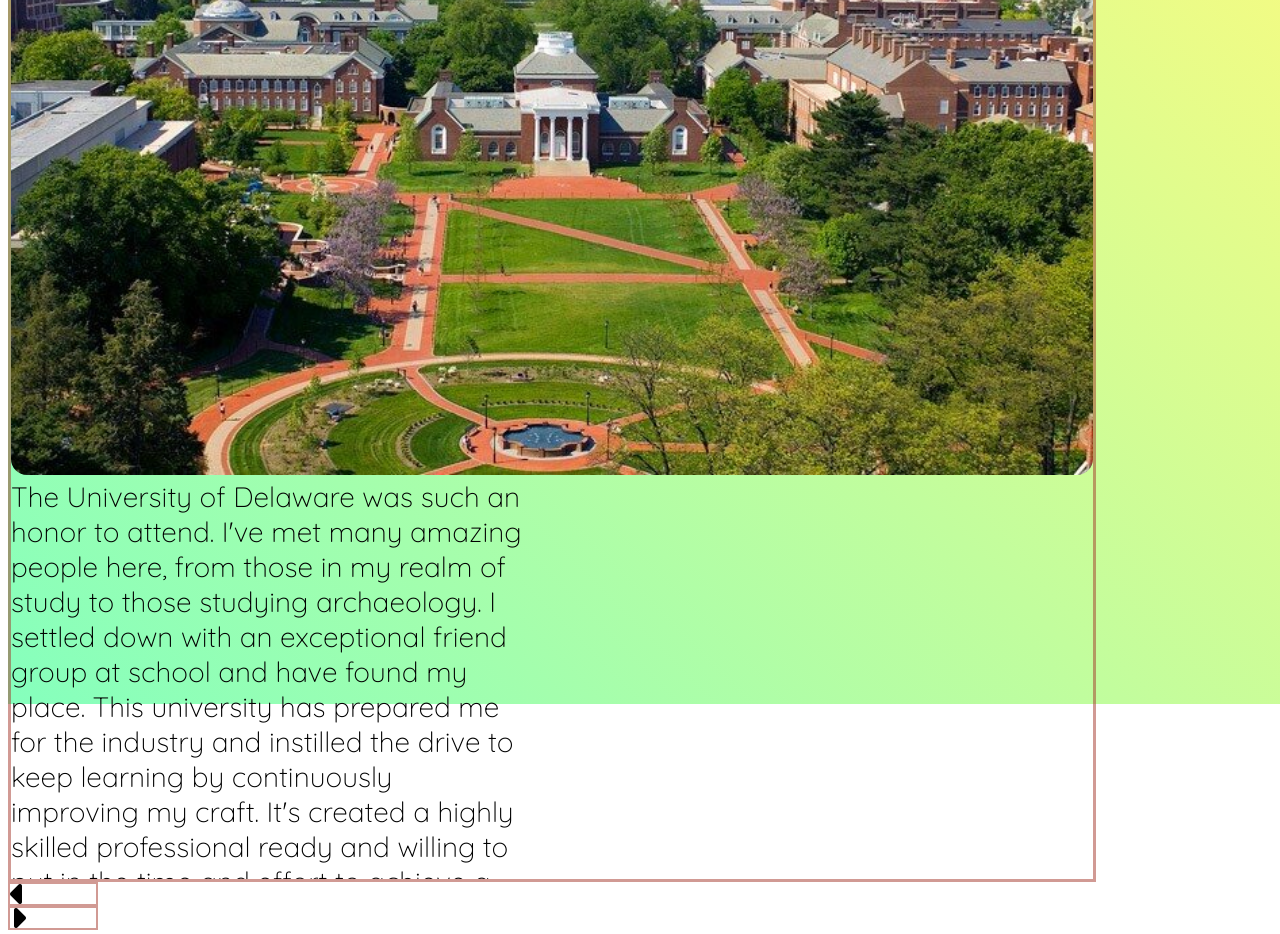
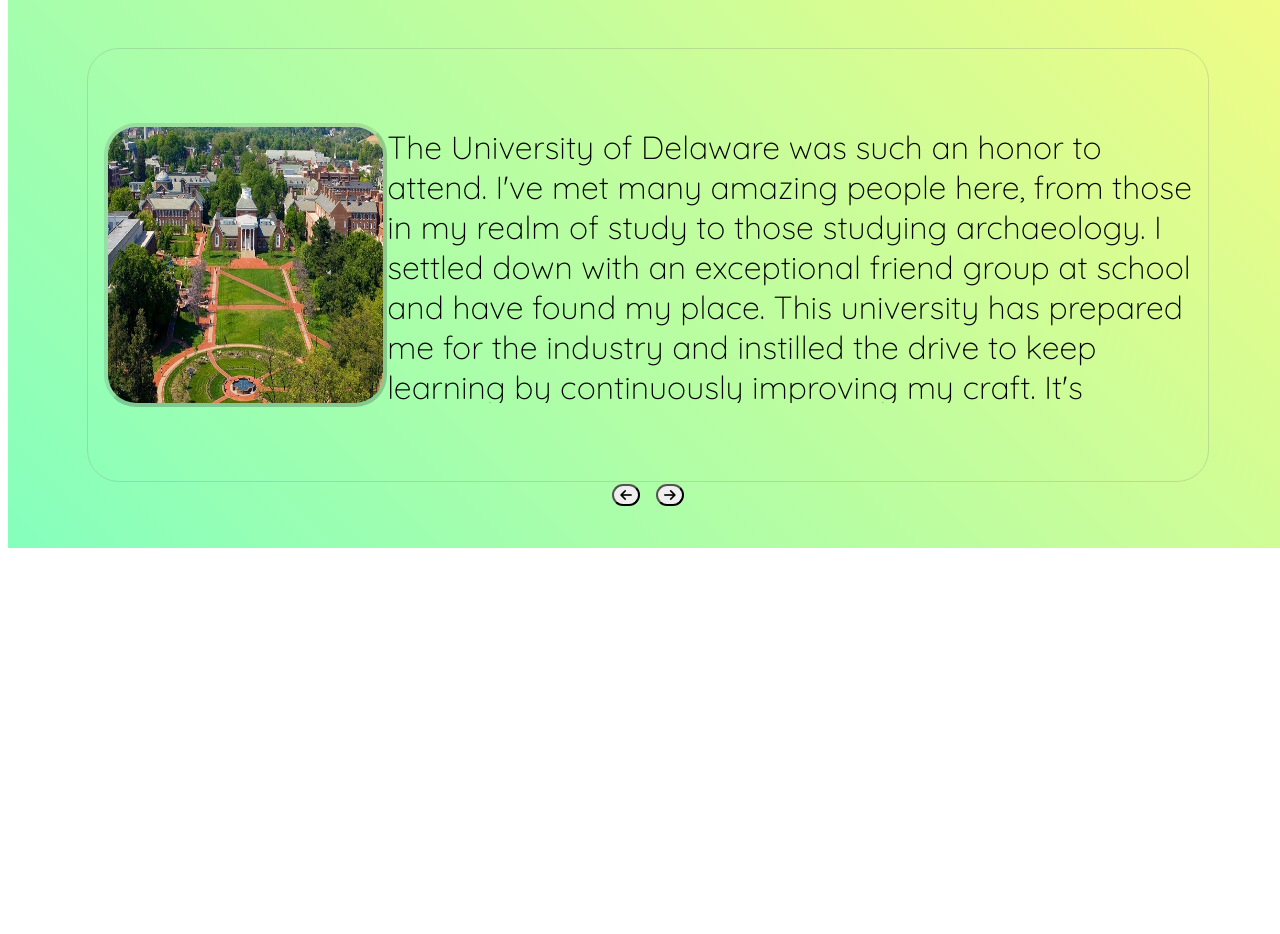
Before and after one commit to cthacker-udel/cthacker-website, a Next.js app: page /school in a window 1280 px wide. Shown: the part 260-1194 px from the top of the page. After the commit the page ends 816 px from the top, so only its background shows below. Built offline with nearby package versions, Linux system fonts and the light colour scheme.

Commit message:
[updates] Added update to project page

```diff
--- /dev/null
+++ b/src/helpers/generateTooltip/generateTooltip.tsx
@@ -0,0 +1,27 @@
+import React, { type ReactNode } from "react";
+import { Tooltip } from "react-bootstrap";
+import type { OverlayInjectedProps } from "react-bootstrap/esm/Overlay";
+
+type GenerateTooltipArgument = {
+    props: OverlayInjectedProps;
+    content: ReactNode | string;
+    classNameOverride?: string;
+};
+
+/**
+ * Generates a tooltip as an overlay to the OverlayTrigger component
+ *
+ * @param arguments - The arguments passed into the function, come in as an object to avoid multiple parameters
+ * @param arguments.props - The injected properties sent by the OverlayTrigger component
+ * @param arguments.text - The text to display in the tooltip
+ * @returns The generated tooltip with OverlayTrigger props injected
+ */
+export const generateTooltip = ({
+    props,
+    classNameOverride,
+    content,
+}: GenerateTooltipArgument): JSX.Element => (
+    <Tooltip className={classNameOverride ?? ""} {...props}>
+        {content}
+    </Tooltip>
+);
--- /dev/null
+++ b/src/helpers/generateTooltip/index.ts
@@ -0,0 +1 @@
+export { generateTooltip } from "./generateTooltip";
--- /dev/null
+++ b/src/helpers/index.ts
@@ -0,0 +1 @@
+export * from "./generateTooltip";
--- a/src/modules/School/School.component.tsx
+++ b/src/modules/School/School.component.tsx
@@ -7,7 +7,10 @@
 
 import Image from "next/image";
 import React from "react";
+import { Button, OverlayTrigger } from "react-bootstrap";
+import type { OverlayInjectedProps } from "react-bootstrap/esm/Overlay";
 
+import { generateTooltip } from "@/helpers";
 import { BasicLayout } from "@/modules/common";
 
 import schoolStyles from "./School.module.css";
@@ -18,19 +21,29 @@ enum SCHOOL_SELECTED {
     COLLEGE = 2,
 }
 
+const SCHOOL_PREVIOUS_TEXT: { [key: number]: string } = {
+    "0": "College (University of Delaware)",
+    "1": "Middle School (Independence School)",
+    "2": "High School (Salesianum School)",
+};
+
+const SCHOOL_NEXT_TEXT: { [key: number]: string } = {
+    "0": "High School (Salesianum School)",
+    "1": "College (University of Delaware)",
+    "2": "Middle School (Independence School)",
+};
+
 const schoolArray = [
     SCHOOL_SELECTED.MIDDLE_SCHOOL,
     SCHOOL_SELECTED.HIGH_SCHOOL,
     SCHOOL_SELECTED.COLLEGE,
 ];
 
-const SCHOOL_CONTAINER_QUERY_SELECTOR = "#school_container";
-
-const ANIMATION_EASING_FUNCTION = "ease-in-out";
-
 const schoolElements = [
-    <>
-        <div className="d-flex flex-row justify-content-center align-items-center">
+    <div
+        className={schoolStyles.school_content}
+        key="Independence School Description"
+    >
         <Image
             alt="The Independence School. Newark, DE."
             className={`${schoolStyles.school_picture}`}
@@ -38,17 +51,19 @@ const schoolElements = [
             src="/independence_school.jpg"
             width="200"
         />
-        </div>
-        <div className={`${schoolStyles.school_description} text-wrap my-auto`}>
+        <div className={`${schoolStyles.school_description}`}>
             <div className="mx-4">
                 {
                     "The Independence School is where I spent all my years as a young middle school student. As you can see, it has a magnificent campus. A campus that spans miles, leaving lots of places to meet new people. Most of us graduated here and went to local high schools. Someone described this school online, and I echo their sentiments as well. That the time I spent at school felt less like a school and more like an actual community."
                 }
             </div>
         </div>
-    </>,
-    <>
-        <div className="d-flex flex-row justify-content-center align-items-center">
+    </div>,
+
+    <div
+        className={schoolStyles.school_content}
+        key="Salesianum School Description"
+    >
         <Image
             alt="Salesianum School. Wilmington, DE."
             className={`${schoolStyles.school_picture}`}
@@ -56,17 +71,18 @@ const schoolElements = [
             src="/salesianum_school.jpg"
             width="200"
         />
-        </div>
-        <div className={`${schoolStyles.school_description} text-wrap my-auto`}>
+        <div className={`${schoolStyles.school_description}`}>
             <div className="mx-4">
                 {
                     "Salesianum School was a private high school located in Wilmington, DE. I received generous financial aid to go there, so it was my first choice. It had all the boxes checked, sports and rigorous academia. I played soccer during my first year there and got along well with the academia. I met some great friends along the way, and we would hang out after school every day. The experience was exceptionally bright for all four years I was there."
                 }
             </div>
         </div>
-    </>,
-    <>
-        <div className="d-flex flex-row justify-content-center align-items-center">
+    </div>,
+    <div
+        className={schoolStyles.school_content}
+        key="University of Delaware school description"
+    >
         <Image
             alt="The University of Delaware. Newark, DE."
             className={`${schoolStyles.school_picture}`}
@@ -74,56 +90,15 @@ const schoolElements = [
             src="/ud.jpg"
             width="200"
         />
-        </div>
-        <div className={`${schoolStyles.school_description} text-wrap my-auto`}>
+        <div className={`${schoolStyles.school_description}`}>
             <div className="mx-4">
                 {
                     "The University of Delaware was such an honor to attend. I've met many amazing people here, from those in my realm of study to those studying archaeology. I settled down with an exceptional friend group at school and have found my place. This university has prepared me for the industry and instilled the drive to keep learning by continuously improving my craft. It's created a highly skilled professional ready and willing to put in the time and effort to achieve a desirable result."
                 }
             </div>
         </div>
-    </>,
+    </div>,
 ];
-
-/**
- * Swings the school container from the right
- */
-const swingRight = (): void => {
-    const schoolContainer = document.querySelector(
-        SCHOOL_CONTAINER_QUERY_SELECTOR,
-    );
-    schoolContainer?.animate(
-        [
-            { opacity: "0%", position: "absolute", right: "100vw" },
-            { opacity: "100%", position: "relative", right: "0" },
-        ],
-        {
-            duration: 1200,
-            easing: ANIMATION_EASING_FUNCTION,
-            fill: "forwards",
-        },
-    );
-};
-
-/**
- * Swings the school container from the left
- */
-const swingLeft = (): void => {
-    const schoolContainer = document.querySelector(
-        SCHOOL_CONTAINER_QUERY_SELECTOR,
-    );
-    schoolContainer?.animate(
-        [
-            { left: "100vw", opacity: "0%", position: "absolute" },
-            { left: "0", opacity: "100%", position: "relative" },
-        ],
-        {
-            duration: 1200,
-            easing: ANIMATION_EASING_FUNCTION,
-            fill: "forwards",
-        },
-    );
-};
 
 /**
  * The school component, which will list all the schools I've went to, and current curriculum I am undergoing
@@ -135,103 +110,41 @@ export const School = (): JSX.Element => {
         SCHOOL_SELECTED.COLLEGE,
     );
 
-    /**
-     * Handles the event when the left button is clicked
-     */
-    const toggleLeftClick = React.useCallback(async (): Promise<void> => {
-        const schoolContainer = document.querySelector(
-            SCHOOL_CONTAINER_QUERY_SELECTOR,
-        );
-        const animation = schoolContainer?.animate(
-            [
-                { opacity: "100%", position: "absolute", right: "0vw" },
-                {
-                    opacity: "0%",
-                    position: "absolute",
-                    right: "100vw",
-                },
-            ],
-            {
-                duration: 1200,
-                easing: ANIMATION_EASING_FUNCTION,
-                fill: "forwards",
-            },
-        );
-        const isAnimationFinished = await animation?.finished;
-        if (isAnimationFinished) {
-            setSelectedSlide(
-                selectedSlide === 0
-                    ? schoolArray[2]
-                    : schoolArray[selectedSlide - 1],
-            );
-            swingLeft();
-        }
-    }, [selectedSlide]);
-
-    /**
-     * Handles the event when the right button is clicked
-     */
-    const toggleRightClick = React.useCallback(async (): Promise<void> => {
-        const schoolContainer = document.querySelector(
-            SCHOOL_CONTAINER_QUERY_SELECTOR,
-        );
-        const animation = schoolContainer?.animate(
-            [
-                { left: "0vw", opacity: "100%", position: "absolute" },
-                {
-                    left: "100vw",
-                    opacity: "0%",
-                    position: "absolute",
-                },
-            ],
-            {
-                duration: 1200,
-                easing: ANIMATION_EASING_FUNCTION,
-                fill: "forwards",
-            },
-        );
-        const isAnimationFinished = await animation?.finished;
-        if (isAnimationFinished) {
-            setSelectedSlide(
-                selectedSlide === 2
-                    ? schoolArray[0]
-                    : schoolArray[selectedSlide + 1],
-            );
-            swingRight();
-        }
-    }, [selectedSlide]);
-
     return (
-        <BasicLayout>
+        <BasicLayout cssOverride={schoolStyles.school_layout}>
             <div
-                className={`d-flex flex-column w-100 justify-content-center align-items-center ${schoolStyles.school_page}`}
-            >
-                <div className={`position-relative ${schoolStyles.school_row}`}>
-                    <div
-                        className={`d-flex flex-row justify-content-between p-4 mb-4 rounded ${schoolStyles.school_container} position-relative`}
+                className={schoolStyles.school_container}
                 id="school_container"
             >
                 {schoolElements[selectedSlide]}
             </div>
-                    <div
-                        className={`position-absolute d-flex flex-row justify-content-between ${schoolStyles.toggle_container}`}
+            <div className={schoolStyles.button_bar}>
+                <OverlayTrigger
+                    overlay={(properties: OverlayInjectedProps): JSX.Element =>
+                        generateTooltip({
+                            content: SCHOOL_PREVIOUS_TEXT[selectedSlide],
+                            props: properties,
+                        })
+                    }
+                    placement="top-end"
                 >
-                        <div
-                            className={`p-2 rounded-circle ${schoolStyles.toggle_caret}`}
-                            id="left_button"
-                            onClick={toggleLeftClick}
+                    <Button variant="outline-primary">
+                        <i className="fa-solid fa-arrow-left" />
+                    </Button>
+                </OverlayTrigger>
+                <OverlayTrigger
+                    overlay={(properties: OverlayInjectedProps): JSX.Element =>
+                        generateTooltip({
+                            content: SCHOOL_NEXT_TEXT[selectedSlide],
+                            props: properties,
+                        })
+                    }
+                    placement="top-start"
                 >
-                            <i className="fa-solid fa-caret-left fa-2xl" />
-                        </div>
-                        <div
-                            className={`p-2 rounded-circle ${schoolStyles.toggle_caret}`}
-                            id="right_button"
-                            onClick={toggleRightClick}
-                        >
-                            <i className="fa-solid fa-caret-right fa-2xl" />
-                        </div>
-                    </div>
-                </div>
+                    <Button variant="outline-primary">
+                        <i className="fa-solid fa-arrow-right" />
+                    </Button>
+                </OverlayTrigger>
             </div>
         </BasicLayout>
     );
--- a/src/modules/School/School.module.css
+++ b/src/modules/School/School.module.css
@@ -1,100 +1,53 @@
-
-@keyframes swing_right_anim {
-    from {
-        margin-right: -100%;
-    }
-    to {
-        margin-right: 0%;
-    }
+.school_picture {
+    width: 21.5vw;
+    height: 21.5vw;
+    border-radius: 2em;
+    border-width: 0.25em;
+    border-color: rgba(128, 128, 128, 0.25);
+    border-style: outset;
 }
 
-.school_page {
-    height: 100vh;
+.school_description {
+    font-size: 2em;
+    max-height: 21.5vw;
+    overflow-y: auto;
+    scrollbar-width: thin;
 }
 
-.school_row {
-    width: 85%;
-    height: fit-content;
+.school_content {
+    display: flex;
+    flex-direction: row;
+    min-height: 50vh;
+    align-items: center;
+}
+
+.school_layout {
+    position: relative;
+    display: flex;
+    flex-direction: column;
 }
 
 .school_container {
-    border-width: 3.5px;
-    border-style: solid;
-    border-color: rgba(163, 54, 42, .5);
-    min-height: 75vh;
+    width: 85vw;
+    height: fit-content;
+    align-self: center;
+    margin-top: 10%;
+    border: 1px solid rgba(128, 128, 128, 0.25);
+    padding: 1em;
+    border-radius: 2em;
+    min-height: 50vh;
 }
 
-.school_description {
-    max-width: 40vw;
-    max-height: 50vh;
-    overflow-y: scroll;
-    scrollbar-width: thin;
-    font-size: 1.5em;
+.button_bar {
+    display: flex;
+    flex-direction: row;
+    gap: 1em;
+    align-self: center;
+    padding-top: 1em;
+    position: absolute;
+    top: 90%;
 }
 
-.school_picture {
-    object-fit: cover;
-    height: 100%;
-    width: 100%;
-    border-radius: 1em;
-    min-width: 100%;
-    min-height: 100%;
+.button_bar > button {
+    border-radius: 2em;
 }
-
-.school_description::-webkit-scrollbar {
-    display: none;
-}
-
-.swing_right {
-    animation-name: swing_right_anim;
-    animation-timing-function: ease-in-out;
-    animation-duration: 1s;
-    animation-fill-mode: forwards;
-}
-
-/* xs */
-@media only screen and (max-width: 575px) {
-    .school_description {
-        font-size: .75em;
-    }
-}
-
-/* sm -- md */
-@media only screen and (min-width: 576px) and (max-width: 768px) {
-    .school_description {
-        font-size: .75em;
-    }
-}
-
-/* lg - xl */
-@media only screen and (min-width: 993px) and (max-width: 1200px) {
-    .school_description {
-        font-size: 1.75em;
-    }
-}
-
-/* xxl */
-@media only screen and (min-width: 1201px) {
-    .school_description {
-        font-size: 1.75em;
-    }
-}
-
-.toggle_container {
-    top: 100%;
-    left: 45%;
-    width: 7vw;
-}
-
-.toggle_caret {
-    border-width: 2px;
-    border-style: solid;
-    border-color: rgba(163, 54, 42, .5);
-    transition: background-color .5s ease-in-out;
-    transition: opacity 1s ease-in-out;
-    cursor: pointer;
-}
-
-.toggle_caret:hover {
-    background-color: white;
-}
--- a/src/modules/common/modules/BasicLayout/BasicLayout.component.tsx
+++ b/src/modules/common/modules/BasicLayout/BasicLayout.component.tsx
@@ -20,7 +20,10 @@ export const BasicLayout = ({
     children,
     cssOverride,
 }: BasicLayoutProperties): JSX.Element => (
-	<div className={`${basicLayoutStyles.basic_layout} ${cssOverride ?? ""}`}>
+    <div
+        className={`${basicLayoutStyles.basic_layout} ${cssOverride ?? ""}`}
+        id="basic_layout"
+    >
         <Navbar />
         {children}
     </div>
--- a/src/modules/common/modules/Navbar/Navbar.module.css
+++ b/src/modules/common/modules/Navbar/Navbar.module.css
@@ -44,6 +44,9 @@ Classes
 .navbar {
     width: 100%;
     padding-top: 0.5em;
+    padding-bottom: 0.5em;
+    height: fit-content;
+    overflow-y: auto;
 }
 
 .navbar_link:hover {
```
Lines whose indentation alone changed are shown as unchanged.
